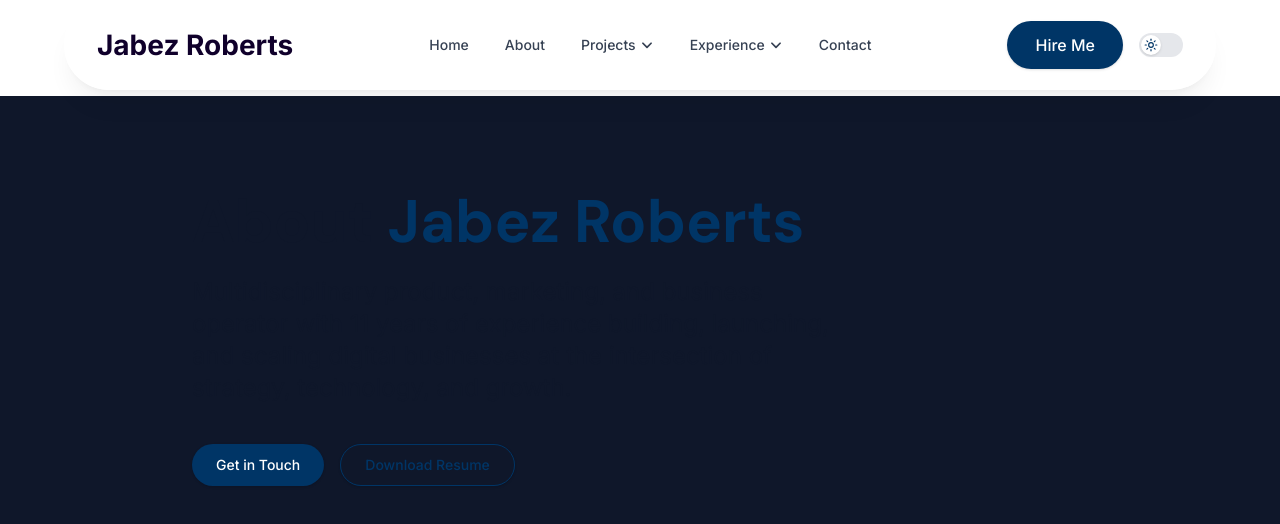
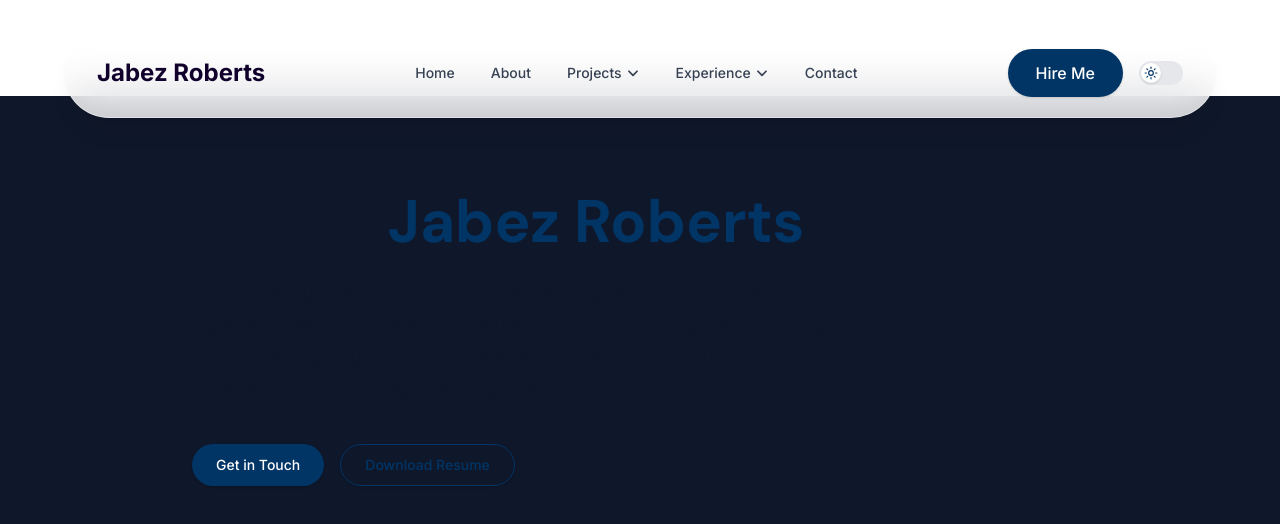
Before and after one commit to JabezRoberts/personal-website, a Next.js app: page /about in a window 1280 px wide. Shown: the top 524 px of the page. Built offline with nearby package versions, Linux system fonts and the light colour scheme.

Commit message:
Site loads, css loads, minor light and dark mode fixes remaining

```diff
--- a/src/app/layout.tsx
+++ b/src/app/layout.tsx
@@ -1,3 +1,4 @@
+import { ThemeProvider } from "next-themes";
 import type { Metadata } from "next";
 import { Inter, DM_Sans, JetBrains_Mono} from "next/font/google";
 import "./globals.css";
@@ -30,28 +31,31 @@ export default function RootLayout({
 }>) {
   return (
     <html lang="en" suppressHydrationWarning>
-      <head>
-        <link
-          href="https://fonts.googleapis.com/css2?family=Inter:wght@300;400;500;600;700&family=DM+Sans:wght@400;500;700&family=JetBrains+Mono:wght@400;500;700&display=swap"
-          rel="stylesheet"
-        />
-      </head>
+      <head />
       <body
         className={`
           ${inter.variable}
           ${dmSans.variable}
           ${jetbrains.variable}
           font-sans antialiased
-          bg-primary dark:bg-primary-dark text-text-primary dark:text-text-primary-dark
+          bg-background dark:bg-background-dark text-primary dark:text-primary-dark
           min-h-screen
         `}
       >
-        <Navbar  />
+        <ThemeProvider
+          attribute="class"
+          defaultTheme="system"
+          enableSystem
+          disableTransitionOnChange
+        >
+          <Navbar  />
 
-        {/** Main content */}
-        <main className="pt-20 md:pt-24">
-          {children}
-        </main>
+          {/** Main content */}
+          <main className="pt-20 md:pt-24">
+            {children}
+          </main>
+
+        </ThemeProvider>
       </body>
     </html>
   );
--- a/src/components/UI/Navbar.tsx
+++ b/src/components/UI/Navbar.tsx
@@ -59,7 +59,7 @@ export default function Navbar() {
 
     return (
         <header
-            className="fixed top-0 left-1/2 -translate-x-1/2 z-50 w-[95%] max-w-6xl transition-all duration-300"
+            className="fixed top-0 left-1/2 -translate-x-1/2 z-50 w-[95%] max-w-6xl transition-all duration-300 mt-7"
         >
             <nav
                 className={`
@@ -76,7 +76,7 @@ export default function Navbar() {
                 <Link
                     href="/"
                     className={`font-bold text-brand dark:text-brand-light transition-all duration-300
-                        ${ isShrunk ? "text-2xl" : "text-[28px]"
+                        ${ isShrunk ? "text-xl" : "text-[24px]"
                     }`}
                 >
                     Jabez Roberts
```
